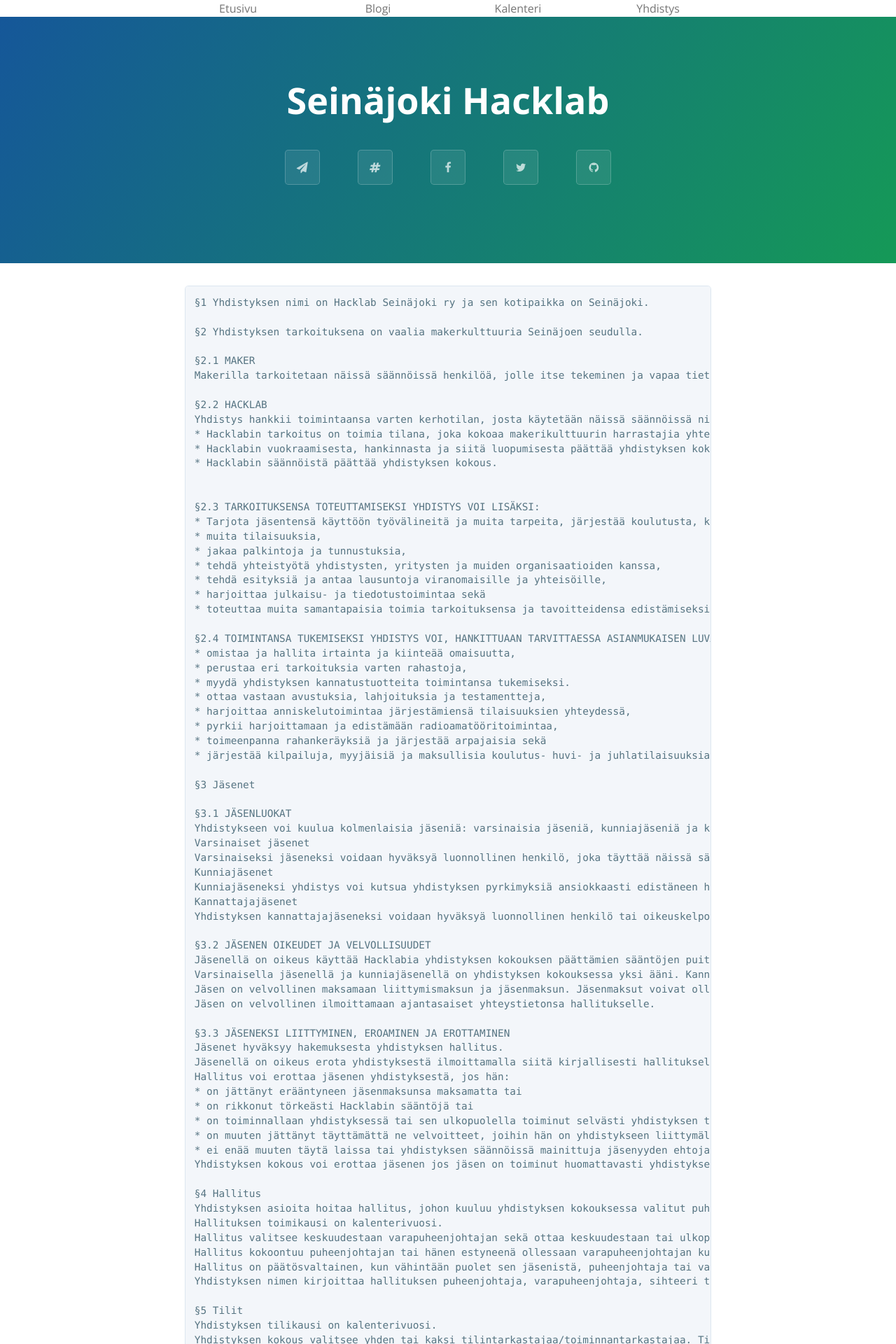
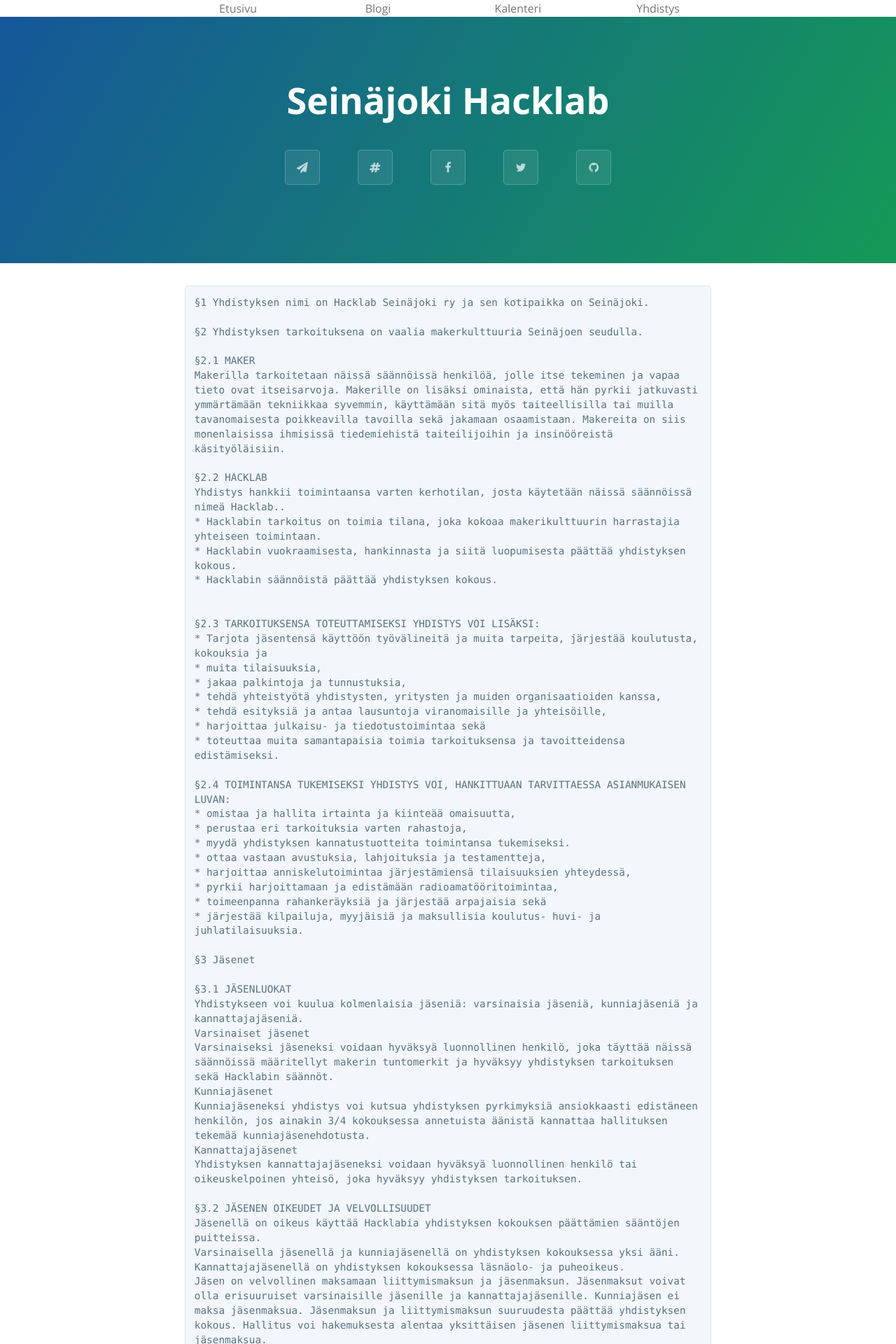
Before and after one commit to d1stro/SeinajokiHacklab.github.io, a Jekyll site: the page built from yhdistys/saannot.md, in a window 1280 px wide. Shown: the top 1920 px of the page at 70% size. Built offline with Jekyll 4.4.1, drawn with Linux system fonts in a browser that asks for light colours; nearby versions of some CDN libraries.

Commit message:
pre code autowrap

```diff
--- /dev/null
+++ b/css/prewrap.css
@@ -0,0 +1,7 @@
+pre code {
+    white-space: pre-wrap !important;       /* Since CSS 2.1 */
+    white-space: -moz-pre-wrap !important;  /* Mozilla, since 1999 */
+    white-space: -pre-wrap !important;      /* Opera 4-6 */
+    white-space: -o-pre-wrap !important;    /* Opera 7 */
+    word-wrap: break-word !important;       /* Internet Explorer 5.5+ */
+}
```
Also changed, not shown: yhdistys/saannot.md (+1 -0 lines).
